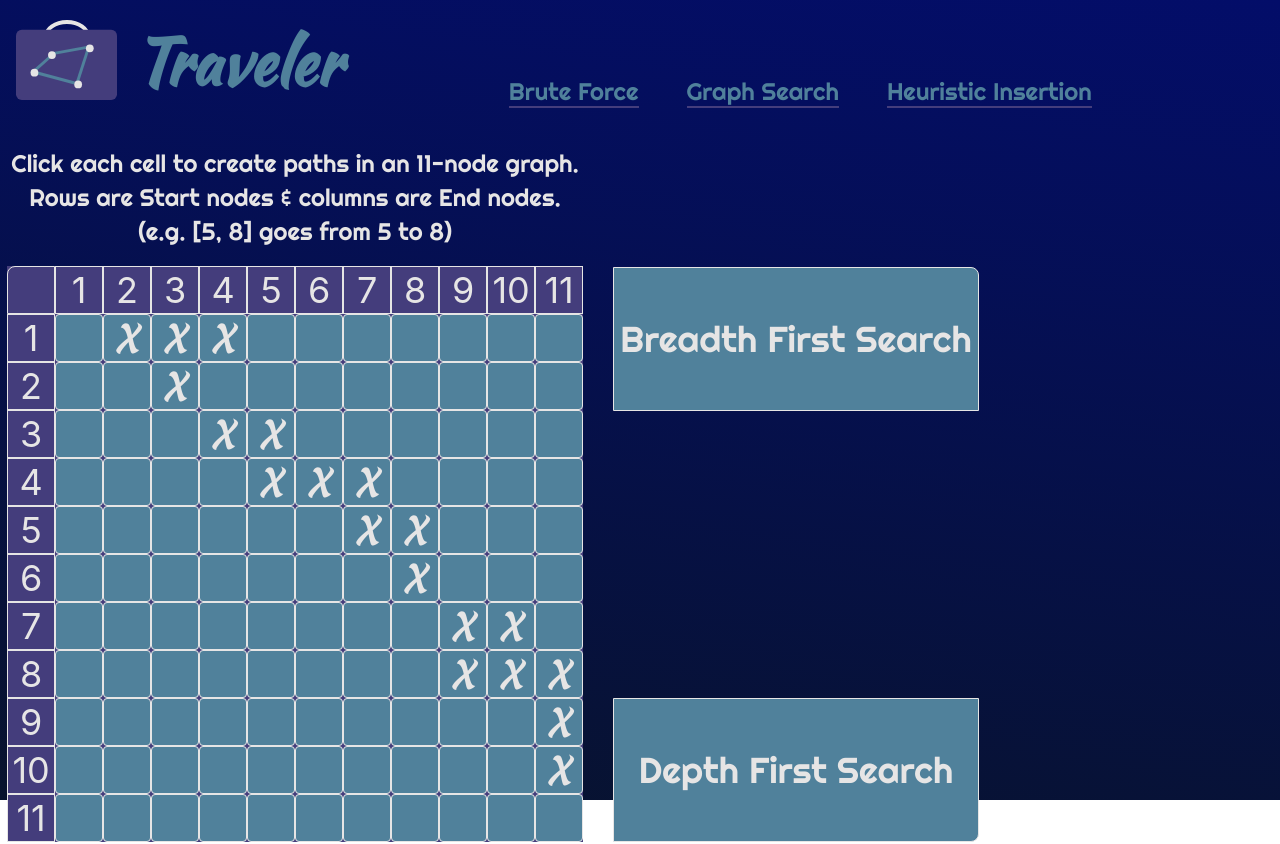
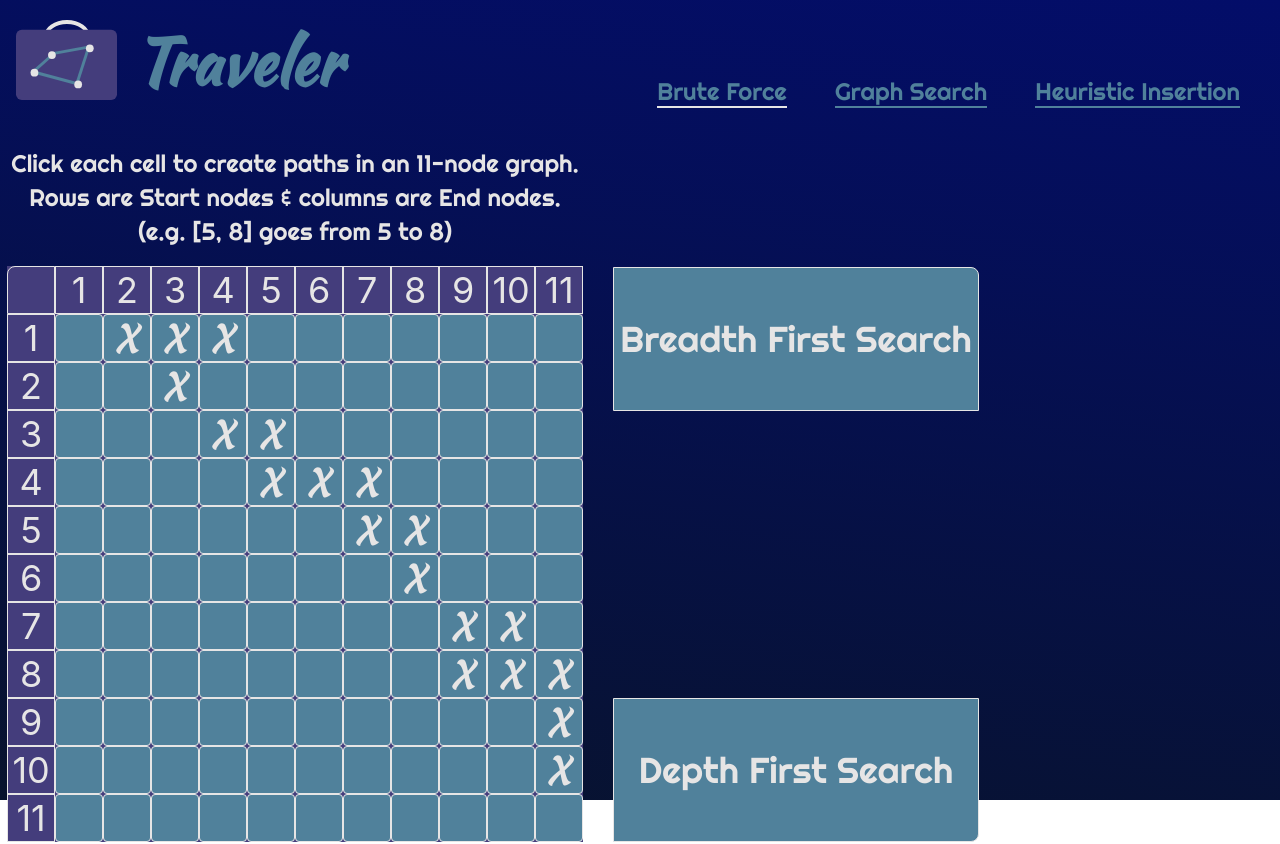
Before and after one commit to jmrimer/Travelling-Salesperson, a React (Create React App) app in the folder client/: page /graph-search in a window 1280 px wide. Built offline with nearby package versions, Linux system fonts and the light colour scheme.

Commit message:
Navigation links indicate which page currently visiting

```diff
--- a/client/src/App.tsx
+++ b/client/src/App.tsx
@@ -3,7 +3,7 @@ import BruteForceContainer from './brute-force/BruteForceContainer';
 import styled, { ThemeProvider } from 'styled-components';
 import classNames from 'classnames';
 import { theme } from './website-styling/default';
-import { StyledHeader } from './website-styling/Header';
+import Header from './website-styling/Header';
 import { BrowserRouter as Router, Route } from 'react-router-dom';
 import GraphContainer from './graph-search/GraphContainer';
 import HeuristicInsertionContainer from './heuristic-instertion/HeuristicInsertionContainer';
@@ -19,7 +19,7 @@ class App extends React.Component<Props> {
         <Router>
           <div className={classNames('app', this.props.className)}>
             <div className={'header'}>
-              <StyledHeader/>
+              <Header/>
             </div>
             <Route exact path={'/'} component={BruteForceContainer}/>
             <Route exact path={'/graph-search'} component={GraphContainer}/>
--- a/client/src/redux/actions/index.ts
+++ b/client/src/redux/actions/index.ts
@@ -1,4 +1,5 @@
 import { ActionTypes } from './types';
+import { Page } from '../../website-styling/Header';
 
 export * from './BruteForceActions';
 export * from './HeuristicInsertionActions';
@@ -31,3 +32,10 @@ export function toggleMatrix(body: any) {
     body
   }
 }
+
+export const updateCurrentPage = (page: Page) => {
+  return {
+    type: ActionTypes.UPDATE_PAGE,
+    page
+  }
+};
--- a/client/src/redux/actions/types.ts
+++ b/client/src/redux/actions/types.ts
@@ -1,4 +1,5 @@
 export enum ActionTypes {
+  UPDATE_PAGE,
   FETCH_TOUR_VIA_INSERTION_SUCCESS,
   POST_NEW_TOUR_VIA_INSERTION_REQUEST,
   POST_DFS_FAILURE,
--- a/client/src/redux/reducers/reducers.ts
+++ b/client/src/redux/reducers/reducers.ts
@@ -2,6 +2,7 @@ import { RouteModel } from '../../shared-models/RouteModel';
 import { ActionTypes } from '../actions/types';
 import { NodeModel } from '../../shared-models/NodeModel';
 import { flipVerticallyAroundCenterOf, rotate180AroundCenterOf } from '../../shared-graphic-components/visual-grapher/GraphTranslator';
+import { Page } from '../../website-styling/Header';
 
 function createInitialMatrix() {
   return [
@@ -46,7 +47,8 @@ const initState = {
   shortestBFSPath: null,
   shortestDFSPath: null,
   adjacencyMatrix: createInitialMatrix(),
-  points: translateCoordinateTextToGraphReadyPoints(startingMap)
+  points: translateCoordinateTextToGraphReadyPoints(startingMap),
+  currentPage: Page.BRUTE_FORCE
 };
 
 function serializeJSONtoRoute(json: any) {
@@ -101,6 +103,8 @@ const reducer = (state = initState, action: any) => {
       return {...state, adjacencyMatrix: toggleMatrix(state.adjacencyMatrix, action.body)};
     case ActionTypes.POST_NEW_TOUR_VIA_INSERTION_REQUEST:
       return {...state, loading: true};
+    case ActionTypes.UPDATE_PAGE:
+      return {...state, currentPage: action.page};
     default:
       return state;
   }
--- a/client/src/website-styling/Header.tsx
+++ b/client/src/website-styling/Header.tsx
@@ -2,10 +2,20 @@ import React from 'react';
 import styled from 'styled-components';
 import classNames from 'classnames';
 import { Link } from 'react-router-dom';
+import { updateCurrentPage } from '../redux/actions';
+import { connect } from 'react-redux';
 
 const logo = require('./logo.svg');
 
+export enum Page {
+  BRUTE_FORCE,
+  GRAPH_SEARCH,
+  HEURISTIC_INSERTION
+}
+
 interface Props {
+  currentPage: Page;
+  updateCurrentPage: (page: Page) => void;
   className?: string;
 }
 
@@ -14,8 +24,7 @@ class Header extends React.Component<Props> {
     return (
       <div className={classNames('header', this.props.className)}>
         {Header.renderLogo()}
-        {Header.renderNavigation()}
-        {Header.renderSpacer()}
+        {this.renderNavigation()}
       </div>
     );
   }
@@ -33,26 +42,67 @@ class Header extends React.Component<Props> {
     )
   }
 
-  private static renderNavigation() {
+  private chooseClassName(page: Page) {
+    if (this.props.currentPage == page) {
+      return classNames('nav-link', 'selected');
+    }
+    return classNames('nav-link', 'not-selected');
+  }
+
+  private renderNavigation() {
     return (
       <div className={'navigation-container'}>
-        <Link to={'/'}>Brute Force</Link>
-        <Link to={'/graph-search'}>Graph Search</Link>
-        <Link to={'/heuristic-insertion'}>Heuristic Insertion</Link>
+        {this.bruteForceLink()}
+        {this.graphSearchLink()}
+        {this.heuristicInsertionLink()}
       </div>
     )
   }
 
-  private static renderSpacer() {
-    return (
-      <div className={'spacer-container'}>
-        &nbsp;
-      </div>
-    )
+  private bruteForceLink() {
+    return <Link
+      to={'/'}
+      className={this.chooseClassName(Page.BRUTE_FORCE)}
+      onClick={() => this.handleLinkClick(Page.BRUTE_FORCE)}
+    >
+      Brute Force
+    </Link>;
+  }
+
+  private graphSearchLink() {
+    return <Link
+      to={'/graph-search'}
+      className={this.chooseClassName(Page.GRAPH_SEARCH)}
+      onClick={() => this.handleLinkClick(Page.GRAPH_SEARCH)}
+    >
+      Graph Search
+    </Link>;
+  }
+
+  private heuristicInsertionLink() {
+    return <Link
+      to={'/heuristic-insertion'}
+      className={this.chooseClassName(Page.HEURISTIC_INSERTION)}
+      onClick={() => this.handleLinkClick(Page.HEURISTIC_INSERTION)}
+    >
+      Heuristic Insertion
+    </Link>;
+  }
+
+  private handleLinkClick(page: Page) {
+    this.props.updateCurrentPage(page);
   }
 }
 
-export const StyledHeader = styled(Header)`
+const mapStateToProps = (state: any) => ({
+  currentPage: state.currentPage
+});
+
+const mapDispatchToProps = {
+  updateCurrentPage: updateCurrentPage
+};
+
+export default connect(mapStateToProps, mapDispatchToProps)(styled(Header)`
   display: flex;
   align-items: baseline;
   justify-content: space-between;
@@ -79,17 +129,21 @@ export const StyledHeader = styled(Header)`
     display: flex;
     flex-direction: row;
 
+    .selected {
+      border-bottom: 2px solid ${(props) => props.theme.color.fontWhite} !important;
+    }
     > * {
       margin: 0 24px;
       font-family: Righteous, cursive;
       color: ${(props) => props.theme.color.wedgewood};
       font-size: 24px;
       text-decoration: none;
-      border-bottom: 2px solid ${(props) => props.theme.color.lavender};
+      border-bottom: 2px solid ${(props) => props.theme.color.wedgewood};
 
       :hover {
-        border-bottom: 2px solid ${(props) => props.theme.color.fontWhite};
+        border-bottom: 2px solid ${(props) => props.theme.color.lavender};
       }
+
     }
   }
-`;
+`);
```
